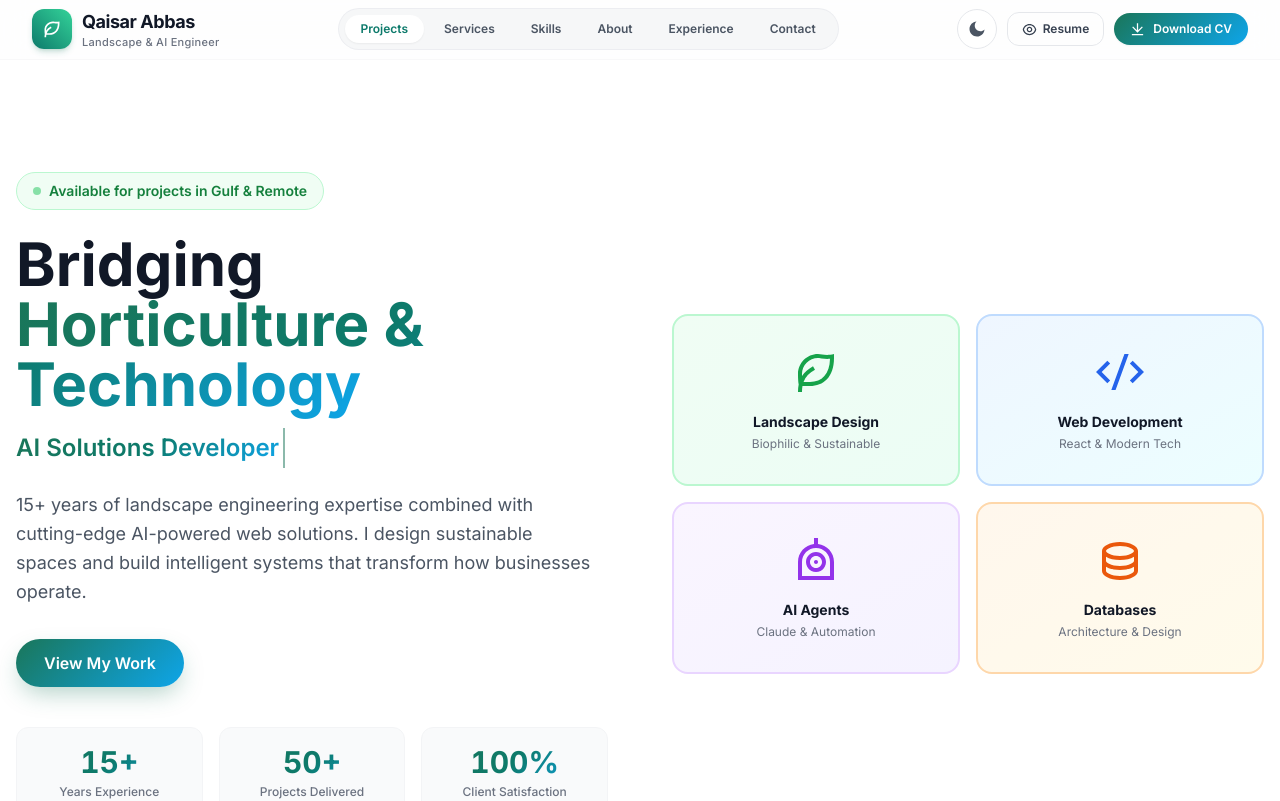
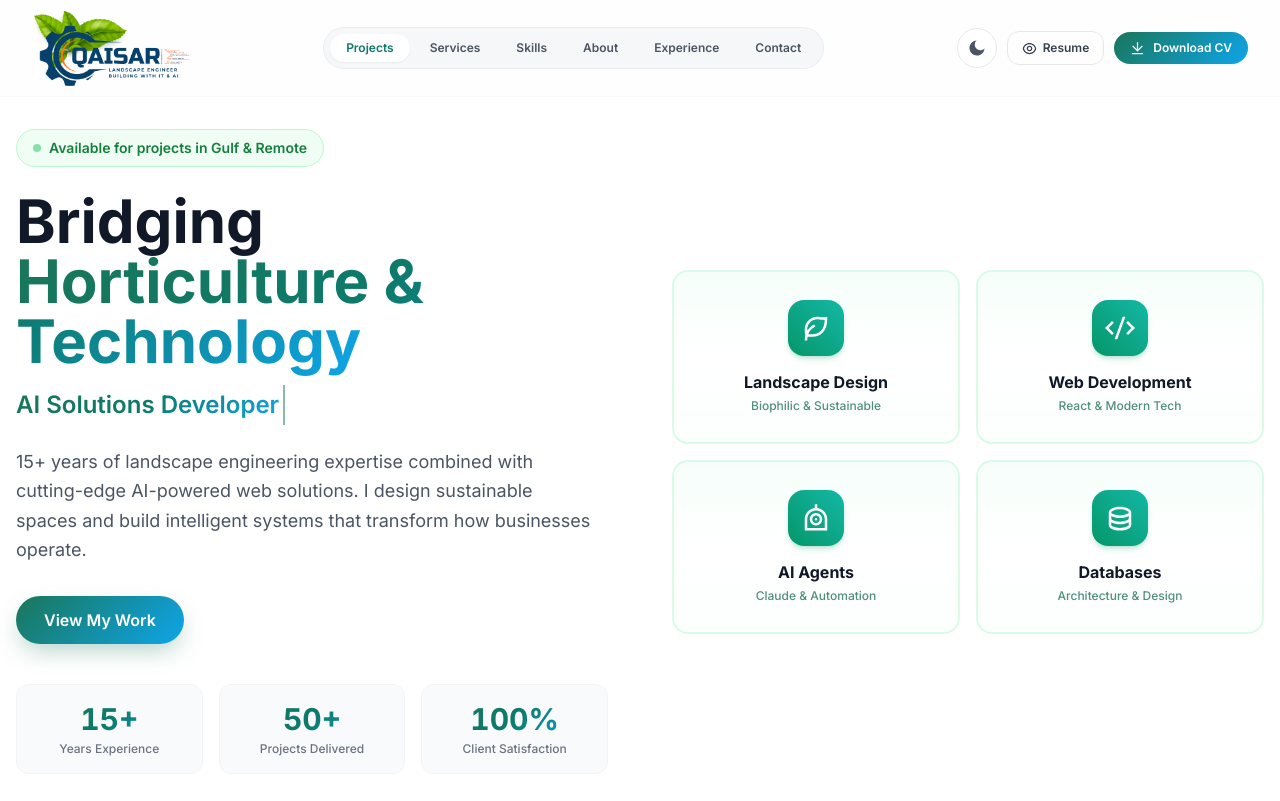
Before and after one commit to Kaiserabbas/portfolio-2027, a React (Vite) app: page / in a window 1280 px wide. Shown: the top 801 px of the page. Built offline with nearby package versions, Linux system fonts and the light colour scheme.

Commit message:
Update portfolio content and UI improvements

```diff
--- a/index.html
+++ b/index.html
@@ -2,7 +2,8 @@
 <html lang="en">
   <head>
     <meta charset="UTF-8" />
-    <link rel="icon" type="image/svg+xml" href="/favicon.svg" />
+    <link rel="icon" type="image/png" href="/logo.png" />
+    <link rel="apple-touch-icon" href="/logo.png" />
     <meta name="viewport" content="width=device-width, initial-scale=1.0" />
     <meta name="description" content="Qaisar Abbas | Landscape Engineer & AI Solutions Developer, with 15+ years bridging horticulture and cutting-edge technology in the UAE and Gulf region." />
     <meta name="keywords" content="landscape engineer, AI developer, React, Dubai, UAE, web development, biophilic design, irrigation systems" />
--- a/src/components/layout/Footer.jsx
+++ b/src/components/layout/Footer.jsx
@@ -13,9 +13,15 @@ export default function Footer() {
         <div className="grid md:grid-cols-3 gap-10 mb-10">
           {/* Brand */}
           <div>
-            <span className="text-xl font-bold gradient-text">Qaisar Abbas</span>
-            <p className="text-sm text-gray-400 mt-3 leading-relaxed">
-              Landscape Engineer & AI Solutions Developer bridging 15+ years of horticulture expertise with cutting-edge technology in Dubai, UAE.
+            <div className="bg-white/95 rounded-xl p-2 inline-block mb-4 shadow-sm max-w-[220px]">
+              <img
+                src="/logo.png"
+                alt="Qaisar Abbas"
+                className="h-10 w-auto object-contain"
+              />
+            </div>
+            <p className="text-sm text-gray-400 leading-relaxed">
+              Landscape Engineer &amp; AI Solutions Developer bridging 15+ years of horticulture expertise with cutting-edge technology in Dubai, UAE.
             </p>
             <div className="flex gap-3 mt-5">
               <a href="https://www.linkedin.com/in/kaisar-abbas/" target="_blank" rel="noreferrer"
--- a/src/components/layout/Navbar.jsx
+++ b/src/components/layout/Navbar.jsx
@@ -63,21 +63,15 @@ export default function Navbar({ isDark, toggleTheme }) {
         : 'bg-white/80 dark:bg-gray-950/80 backdrop-blur-md border-b border-gray-100/60 dark:border-gray-900'
     }`}>
       <div className="max-w-7xl mx-auto px-4 sm:px-6 lg:px-8">
-        <div className="flex items-center justify-between h-18 py-2">
+        <div className="flex items-center justify-between h-20 sm:h-24 py-2 sm:py-2.5">
 
-          {/* Logo with Monogram Badge */}
-          <Link to="/" className="flex items-center gap-2.5 group">
-            <div className="w-10 h-10 rounded-xl bg-gradient-to-tr from-primary-600 to-emerald-400 flex items-center justify-center text-white shadow-md shadow-primary-500/20 group-hover:scale-105 transition-transform duration-200">
-              <RiLeafLine size={20} />
-            </div>
-            <div>
-              <span className="text-lg font-bold text-gray-900 dark:text-white tracking-tight group-hover:text-primary-600 dark:group-hover:text-emerald-400 transition-colors">
-                Qaisar Abbas
-              </span>
-              <span className="block text-[11px] font-medium text-gray-500 dark:text-gray-400 -mt-0.5 tracking-wide">
-                Landscape &amp; AI Engineer
-              </span>
-            </div>
+          {/* Logo */}
+          <Link to="/" className="flex items-center group py-1" aria-label="Qaisar Abbas Home">
+            <img
+              src="/logo.png"
+              alt="Qaisar Abbas - Landscape Engineer Building with IT & AI"
+              className="h-14 sm:h-18 lg:h-20 w-auto max-h-22 object-contain transition-transform duration-200 group-hover:scale-105"
+            />
           </Link>
 
           {/* Desktop Navigation Links */}
--- a/src/components/sections/Education.jsx
+++ b/src/components/sections/Education.jsx
@@ -1,19 +1,6 @@
+import { RiGraduationCapLine, RiMapPinLine, RiCalendarLine } from 'react-icons/ri';
 import { education } from '../../data/education';
 import { useScrollAnimation } from '../../hooks/useScrollAnimation';
-
-const colorMap = {
-  blue: 'from-blue-50 to-cyan-50 dark:from-blue-900/20 dark:to-cyan-900/20 border-blue-500',
-  green: 'from-green-50 to-emerald-50 dark:from-green-900/20 dark:to-emerald-900/20 border-green-500',
-  purple: 'from-purple-50 to-violet-50 dark:from-purple-900/20 dark:to-violet-900/20 border-purple-500',
-  orange: 'from-orange-50 to-amber-50 dark:from-orange-900/20 dark:to-amber-900/20 border-orange-500',
-};
-
-const badgeColor = {
-  blue: 'from-blue-500 to-cyan-500',
-  green: 'from-green-500 to-emerald-500',
-  purple: 'from-purple-500 to-violet-500',
-  orange: 'from-orange-500 to-amber-500',
-};
 
 export default function Education() {
   const { ref, isVisible } = useScrollAnimation();
@@ -30,20 +17,39 @@ export default function Education() {
           {education.map((edu, i) => (
             <div
               key={edu.id}
-              className={`bg-gradient-to-br ${colorMap[edu.color]} border-l-4 rounded-2xl p-7 hover:shadow-md transition-all duration-300 hover:-translate-y-1`}
+              className="group bg-gradient-to-b from-emerald-50/50 via-white to-emerald-50/20 dark:from-emerald-950/20 dark:via-gray-900 dark:to-emerald-950/10 border-2 border-emerald-100/80 dark:border-emerald-900/40 hover:border-emerald-400/80 dark:hover:border-emerald-600/70 rounded-2xl p-6 sm:p-7 hover:shadow-xl hover:shadow-emerald-900/5 dark:hover:shadow-emerald-950/30 hover:-translate-y-1 transition-all duration-300 flex flex-col justify-between"
               style={{ animationDelay: `${i * 100}ms` }}
             >
-              <div className="flex justify-between items-start mb-4">
-                <div>
-                  <h3 className="text-lg font-bold text-gray-900 dark:text-white mb-1">{edu.degree}</h3>
-                  <p className="text-gray-600 dark:text-gray-400 text-sm font-medium">{edu.institution}</p>
-                  <p className="text-gray-500 dark:text-gray-500 text-xs">{edu.location}</p>
+              <div>
+                <div className="flex items-start justify-between gap-4 mb-4">
+                  <div className="flex items-start gap-3.5">
+                    <div className="w-12 h-12 rounded-xl bg-gradient-to-tr from-emerald-600 to-teal-500 text-white flex items-center justify-center flex-shrink-0 shadow-md shadow-emerald-600/20 group-hover:scale-105 group-hover:shadow-emerald-600/30 transition-all duration-300">
+                      <RiGraduationCapLine size={24} />
+                    </div>
+                    <div>
+                      <h3 className="text-lg font-bold text-gray-900 dark:text-white group-hover:text-emerald-700 dark:group-hover:text-emerald-400 transition-colors leading-snug">
+                        {edu.degree}
+                      </h3>
+                      <p className="text-emerald-800/80 dark:text-emerald-300/90 text-sm font-semibold mt-0.5">
+                        {edu.institution}
+                      </p>
+                      <p className="text-gray-500 dark:text-gray-400 text-xs flex items-center gap-1 mt-1">
+                        <RiMapPinLine size={13} className="text-emerald-600 dark:text-emerald-400 flex-shrink-0" />
+                        {edu.location}
+                      </p>
+                    </div>
+                  </div>
+
+                  <span className="flex-shrink-0 inline-flex items-center gap-1 px-3 py-1.5 rounded-full text-xs font-bold text-white bg-gradient-to-r from-emerald-600 to-teal-500 shadow-sm shadow-emerald-500/20">
+                    <RiCalendarLine size={12} />
+                    {edu.year}
+                  </span>
                 </div>
-                <span className={`flex-shrink-0 px-3 py-1.5 rounded-full text-xs font-bold text-white bg-gradient-to-r ${badgeColor[edu.color]}`}>
-                  {edu.year}
-                </span>
+
+                <p className="text-sm text-gray-600 dark:text-gray-300 leading-relaxed pt-3.5 border-t border-emerald-100/70 dark:border-emerald-900/40">
+                  {edu.description}
+                </p>
               </div>
-              <p className="text-sm text-gray-600 dark:text-gray-400 leading-relaxed">{edu.description}</p>
             </div>
           ))}
         </div>
--- a/src/components/sections/Hero.jsx
+++ b/src/components/sections/Hero.jsx
@@ -12,24 +12,17 @@ const TITLES = [
 ];
 
 const SERVICE_ICONS = [
-  { icon: RiLeafLine, label: 'Landscape Design', sub: 'Biophilic & Sustainable', color: 'green' },
-  { icon: RiCodeSSlashLine, label: 'Web Development', sub: 'React & Modern Tech', color: 'blue' },
-  { icon: RiRobotLine, label: 'AI Agents', sub: 'Claude & Automation', color: 'purple' },
-  { icon: RiDatabase2Line, label: 'Databases', sub: 'Architecture & Design', color: 'orange' },
+  { icon: RiLeafLine, label: 'Landscape Design', sub: 'Biophilic & Sustainable' },
+  { icon: RiCodeSSlashLine, label: 'Web Development', sub: 'React & Modern Tech' },
+  { icon: RiRobotLine, label: 'AI Agents', sub: 'Claude & Automation' },
+  { icon: RiDatabase2Line, label: 'Databases', sub: 'Architecture & Design' },
 ];
-
-const colorMap = {
-  green: 'from-green-50 to-emerald-50 dark:from-green-900/20 dark:to-emerald-900/20 border-green-200 dark:border-green-800 text-green-600',
-  blue: 'from-blue-50 to-cyan-50 dark:from-blue-900/20 dark:to-cyan-900/20 border-blue-200 dark:border-blue-800 text-blue-600',
-  purple: 'from-purple-50 to-violet-50 dark:from-purple-900/20 dark:to-violet-900/20 border-purple-200 dark:border-purple-800 text-purple-600',
-  orange: 'from-orange-50 to-amber-50 dark:from-orange-900/20 dark:to-amber-900/20 border-orange-200 dark:border-orange-800 text-orange-600',
-};
 
 export default function Hero() {
   const typedTitle = useTypewriter(TITLES, { speed: 80, deleteSpeed: 50, pause: 2200 });
 
   return (
-    <section className="bg-white dark:bg-gray-950 py-20 lg:py-28 px-4 overflow-hidden">
+    <section className="bg-white dark:bg-gray-950 pt-5 sm:pt-7 lg:pt-8 pb-16 lg:pb-24 px-4 overflow-hidden">
       <div className="max-w-7xl mx-auto">
         <div className="grid lg:grid-cols-2 gap-12 lg:gap-16 items-center">
           {/* Left: Text */}
@@ -83,14 +76,20 @@ export default function Hero() {
 
           {/* Right: Service Icons Grid */}
           <div className="grid grid-cols-2 gap-4 animate-[fadeInUp_0.7s_ease-out_0.2s_forwards] opacity-0">
-            {SERVICE_ICONS.map(({ icon: Icon, label, sub, color }) => (
+            {SERVICE_ICONS.map(({ icon: Icon, label, sub }) => (
               <div
                 key={label}
-                className={`bg-gradient-to-br ${colorMap[color]} border-2 rounded-2xl p-8 text-center hover:shadow-lg hover:-translate-y-1 transition-all duration-300 cursor-default`}
+                className="group bg-gradient-to-b from-emerald-50/50 via-white to-emerald-50/20 dark:from-emerald-950/20 dark:via-gray-900 dark:to-emerald-950/10 border-2 border-emerald-100/80 dark:border-emerald-900/40 hover:border-emerald-400/80 dark:hover:border-emerald-600/70 rounded-2xl p-6 sm:p-7 text-center hover:shadow-xl hover:shadow-emerald-900/5 dark:hover:shadow-emerald-950/30 hover:-translate-y-1 transition-all duration-300 cursor-default"
               >
-                <Icon size={48} className={`mx-auto mb-4 ${colorMap[color].split(' ').find(c => c.startsWith('text-'))}`} />
-                <p className="font-bold text-gray-900 dark:text-white text-sm">{label}</p>
-                <p className="text-xs text-gray-500 dark:text-gray-400 mt-1">{sub}</p>
+                <div className="w-14 h-14 rounded-2xl bg-gradient-to-tr from-emerald-600 to-teal-500 text-white flex items-center justify-center mx-auto mb-3.5 shadow-md shadow-emerald-600/20 group-hover:scale-110 group-hover:shadow-lg group-hover:shadow-emerald-600/30 transition-all duration-300">
+                  <Icon size={30} />
+                </div>
+                <p className="font-bold text-gray-900 dark:text-white text-sm sm:text-base group-hover:text-emerald-700 dark:group-hover:text-emerald-400 transition-colors">
+                  {label}
+                </p>
+                <p className="text-xs text-emerald-800/70 dark:text-emerald-400/80 font-medium mt-1">
+                  {sub}
+                </p>
               </div>
             ))}
           </div>
--- a/src/data/experience.js
+++ b/src/data/experience.js
@@ -29,7 +29,7 @@ export const experiences = [
     location: 'Dubai, UAE',
     period: '2022 - 2024',
     periodColor: 'green',
-    image: 'https://images.unsplash.com/photo-1558618666-fcd25c85cd64?w=400&h=250&fit=crop',
+    image: '/images/projects/greenacres.jpg',
     description:
       'Led cross-functional teams through full-cycle landscape development from sales to implementation across multiple simultaneous projects. Delivered landscape solutions for villa communities including Al Barari, Dubai Hills Estate, Meadows, Greens, Arabian Ranches, and DAMAC Hills. Introduced AI-powered proposal generation workflows and digital client presentations, saving significant administrative time.',
     highlights: [
@@ -50,7 +50,7 @@ export const experiences = [
     location: 'Dubai, UAE',
     period: '2019 - 2021',
     periodColor: 'green',
-    image: 'https://images.unsplash.com/photo-1530522455947-a307b6dad9a1?w=400&h=250&fit=crop',
+    image: 'images/projects/hamzamaroof.jpg',
     description:
       'Directed all landscape design projects for a premium garden center, overseeing contracts, client service, and proposal development. Developed and implemented a client retention strategy that increased repeat business. Managed plant procurement, supplier relations, and on-site supervision for residential and commercial projects across Dubai.',
     highlights: [
@@ -71,7 +71,7 @@ export const experiences = [
     location: 'Dubai, UAE',
     period: '2017 - 2019',
     periodColor: 'blue',
-    image: 'https://images.unsplash.com/photo-1524492412937-b28074a5d7da?w=400&h=250&fit=crop',
+    image: 'images/projects/emaar.jpg',
     description:
       'Oversaw all phases of landscape and technical projects including site analysis, budgeting, staffing, scheduling, procurement, installation, and quality control. Key project deliverables included Nakheel\'s Palm Jumeirah frond landscaping, International City community green space management, and multiple Emaar community management contracts.',
     highlights: [
@@ -92,7 +92,7 @@ export const experiences = [
     location: 'Ajman, UAE',
     period: '2006 - 2017',
     periodColor: 'green',
-    image: 'https://images.unsplash.com/photo-1512453979798-5ea266f8880c?w=400&h=250&fit=crop',
+    image: 'images/projects/jbr-interior.jpg',
     description:
       'Delivered comprehensive landscape engineering services across a diverse portfolio of landmark UAE projects over 11 years. Responsibilities included landscape design, site surveying, full project supervision, and irrigation system management. Worked on major accounts including Zayed University (Emirates Landscaping), WRIGLEY FZCO Jebel Ali campus, and villa communities across Ajman, Sharjah, and Dubai.',
     highlights: [
```
Also changed, not shown: public/logo.png (added).
